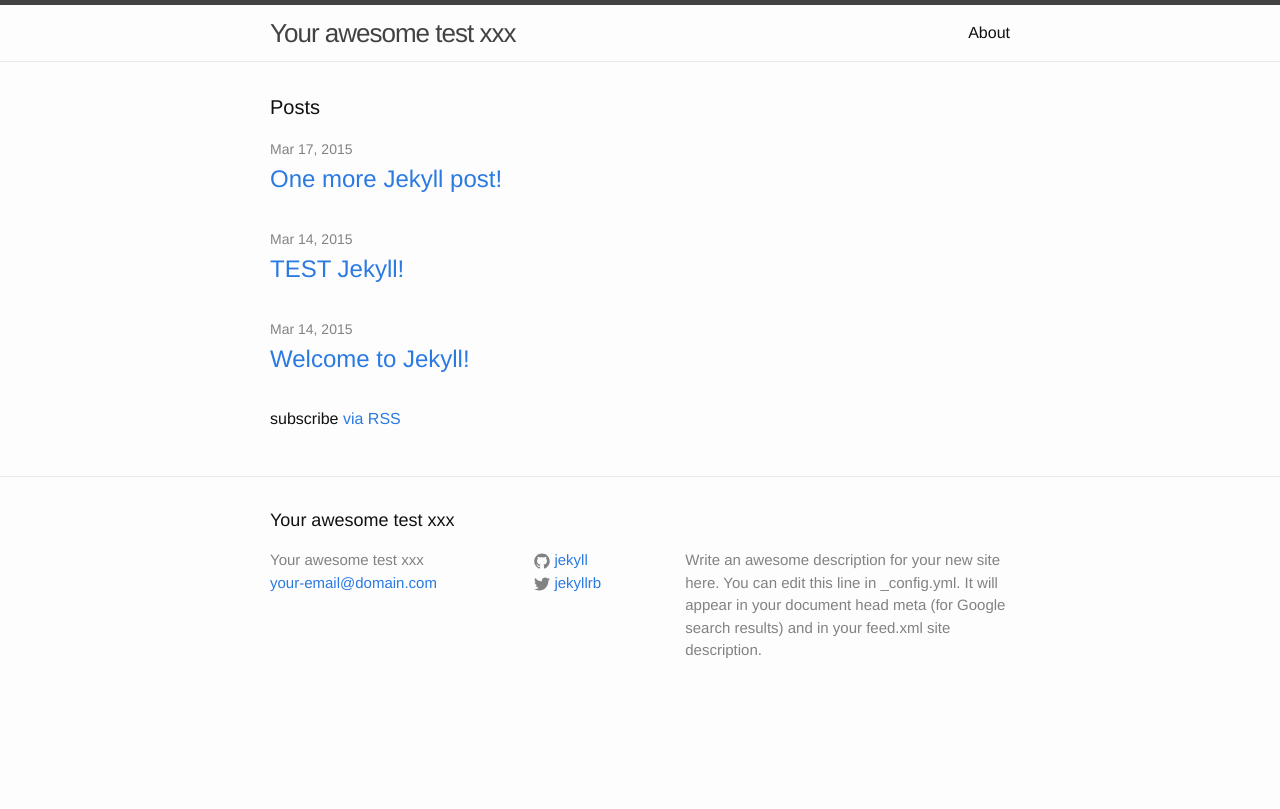
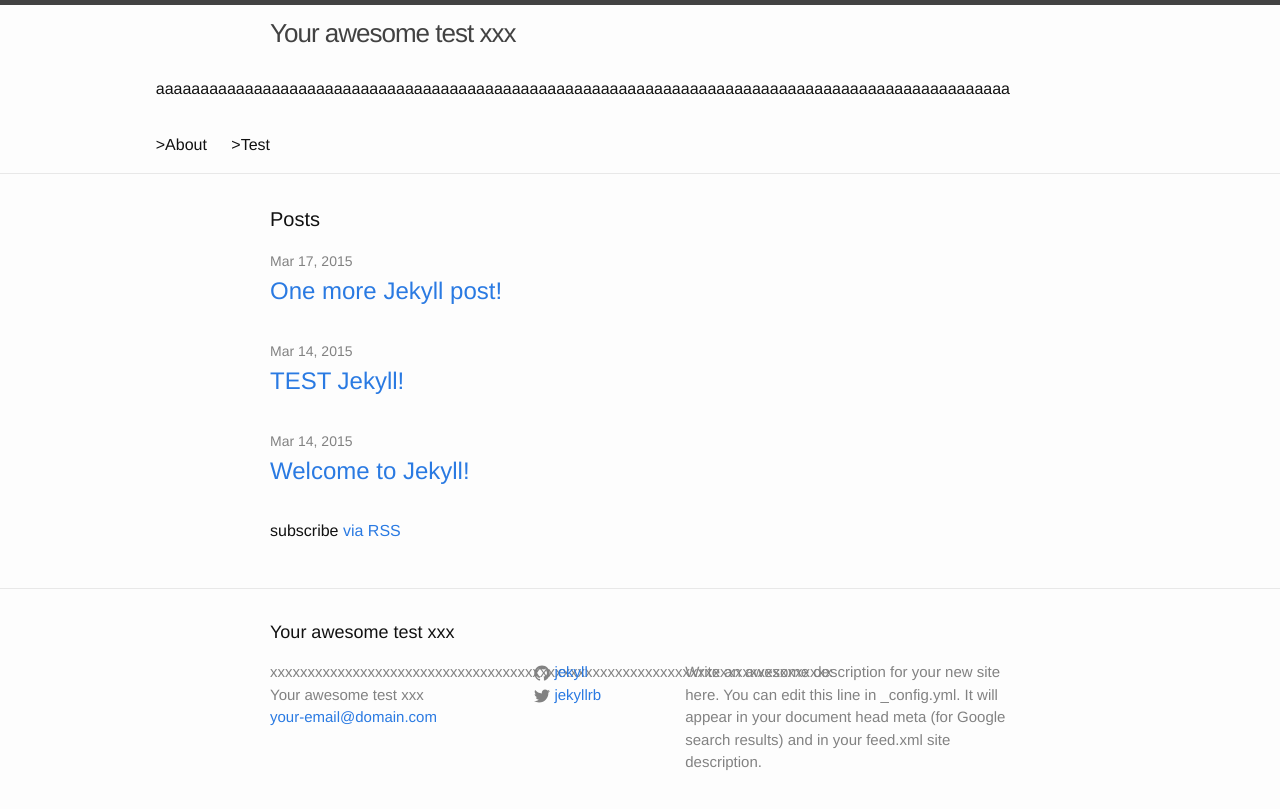
Before and after one commit to lexoyo/jekyll-tests, a Jekyll site: the page built from index.html, in a window 1280 px wide. Shown: the top 809 px of the page. Built offline with Jekyll 4.4.1, drawn with Linux system fonts in a browser that asks for light colours.

Commit message:
more tests, pages...

```diff
--- a/_config.yml
+++ b/_config.yml
@@ -5,7 +5,7 @@
   Write an awesome description for your new site here. You can edit this
   line in _config.yml. It will appear in your document head meta (for
   Google search results) and in your feed.xml site description.
-baseurl: "/jekyll-tests/" # the subpath of your site, e.g. /blog/
+baseurl: "/jekyll-tests" # the subpath of your site, e.g. /blog/
 url: "http://lexoyo.me" # the base hostname & protocol for your site
 twitter_username: jekyllrb
 github_username:  jekyll
--- a/_includes/footer.html
+++ b/_includes/footer.html
@@ -6,6 +6,7 @@
 
     <div class="footer-col-wrapper">
       <div class="footer-col  footer-col-1">
+      xxxxxxxxxxxxxxxxxxxxxxxxxxxxxxxxxxxxxxxxxxxxxxxxxxxxxxxxxxxxxxxxxxxxxxxxxxx
         <ul class="contact-list">
           <li>{{ site.title }}</li>
           <li><a href="mailto:{{ site.email }}">{{ site.email }}</a></li>
--- a/_includes/header.html
+++ b/_includes/header.html
@@ -5,18 +5,11 @@
     <a class="site-title" href="{{ site.baseurl }}/">{{ site.title }}</a>
 
     <nav class="site-nav">
-      <a href="#" class="menu-icon">
-        <svg viewBox="0 0 18 15">
-          <path fill="#424242" d="M18,1.484c0,0.82-0.665,1.484-1.484,1.484H1.484C0.665,2.969,0,2.304,0,1.484l0,0C0,0.665,0.665,0,1.484,0 h15.031C17.335,0,18,0.665,18,1.484L18,1.484z"/>
-          <path fill="#424242" d="M18,7.516C18,8.335,17.335,9,16.516,9H1.484C0.665,9,0,8.335,0,7.516l0,0c0-0.82,0.665-1.484,1.484-1.484 h15.031C17.335,6.031,18,6.696,18,7.516L18,7.516z"/>
-          <path fill="#424242" d="M18,13.516C18,14.335,17.335,15,16.516,15H1.484C0.665,15,0,14.335,0,13.516l0,0 c0-0.82,0.665-1.484,1.484-1.484h15.031C17.335,12.031,18,12.696,18,13.516L18,13.516z"/>
-        </svg>
-      </a>
-
+    aaaaaaaaaaaaaaaaaaaaaaaaaaaaaaaaaaaaaaaaaaaaaaaaaaaaaaaaaaaaaaaaaaaaaaaaaaaaaaaaaaaaaaaaaaaaaaaa
       <div class="trigger">
         {% for page in site.pages %}
           {% if page.title %}
-          <a class="page-link" href="{{ page.url | prepend: site.baseurl }}">{{ page.title }}</a>
+          <a class="page-link" href="{{ page.url | prepend: site.baseurl }}">&gt;{{ page.title }}</a>
           {% endif %}
         {% endfor %}
       </div>
```
Also changed, not shown: test.md (added, +11 -0 lines).
